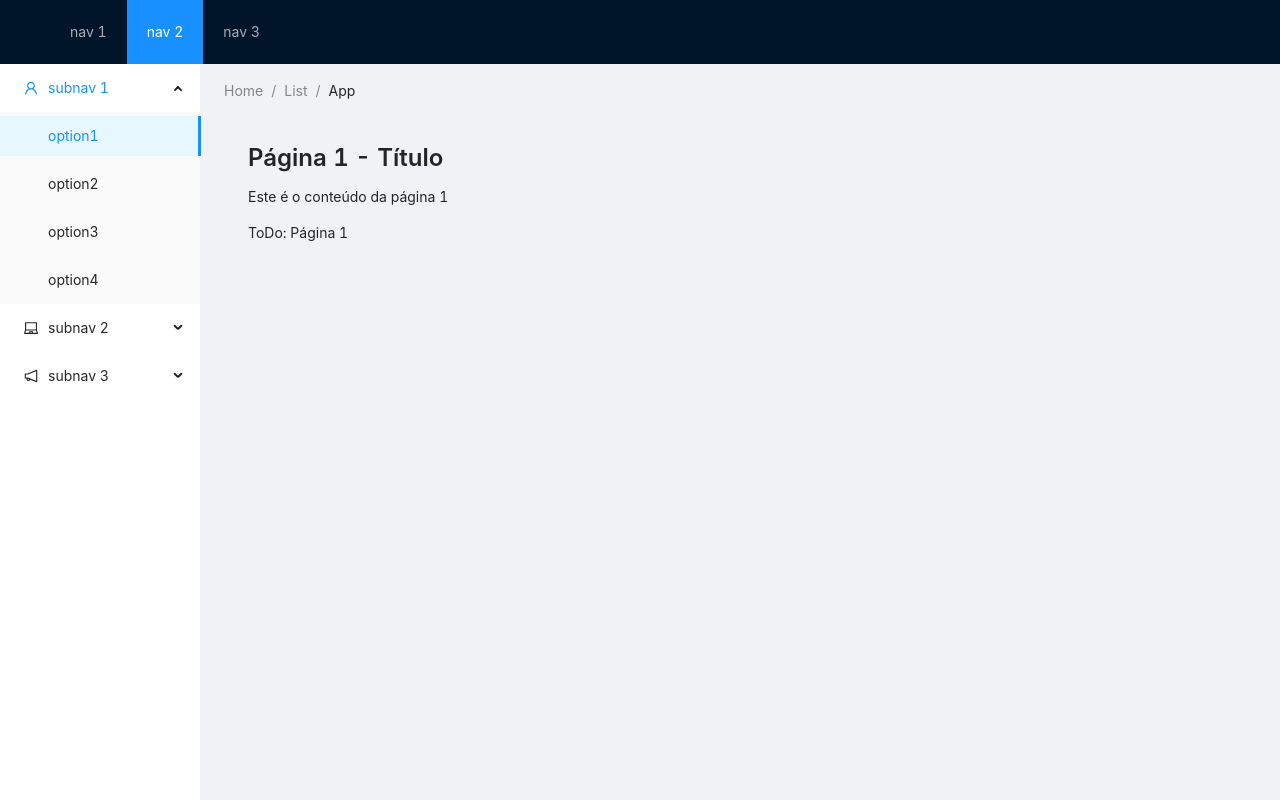
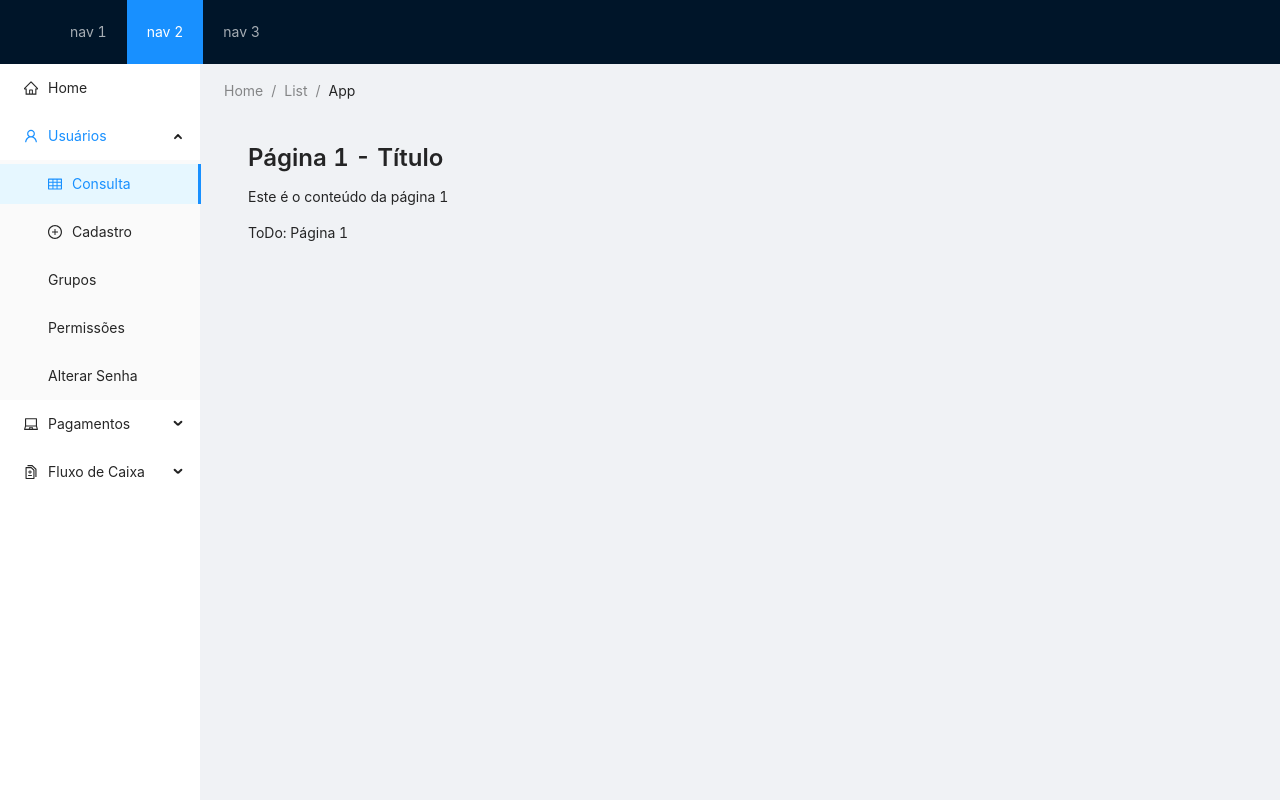
Before and after one commit to cascelli/psystems-site, a React (Create React App) app: page / in a window 1280 px wide. Built offline with nearby package versions, Linux system fonts and the light colour scheme.

Commit message:
Criando o menu de navegação básico

```diff
--- a/src/app/layouts/Default/Sidebar.tsx
+++ b/src/app/layouts/Default/Sidebar.tsx
@@ -4,6 +4,12 @@ import {
   UserOutlined,
   LaptopOutlined,
   NotificationOutlined,
+  HomeOutlined,
+  TableOutlined,
+  PlusCircleOutlined,
+  RiseOutlined,
+  FallOutlined,
+  DiffOutlined,
 } from '@ant-design/icons';
 
 const { Sider } = Layout; // Primeiro importa o Layout e depois desconstroi o Sider do Layout
@@ -23,35 +29,48 @@ export default function DefaultLayoutSidebar() {
         defaultOpenKeys={['sub1']}
         style={{ height: '100%', borderRight: 0 }}
       >
+        <Menu.Item key={'0'} icon={<HomeOutlined />}>
+          Home
+        </Menu.Item>
+
         <SubMenu
           key='sub1'
           icon={<UserOutlined />}
-          title='subnav 1'
+          title='Usuários'
         >
-          <Menu.Item key='1'>option1</Menu.Item>
-          <Menu.Item key='2'>option2</Menu.Item>
-          <Menu.Item key='3'>option3</Menu.Item>
-          <Menu.Item key='4'>option4</Menu.Item>
+          <Menu.Item key='1' icon={<TableOutlined />}>
+            Consulta
+          </Menu.Item>
+          <Menu.Item key='2' icon={<PlusCircleOutlined />}>
+            Cadastro
+          </Menu.Item>
+          <Menu.Item key='3'>Grupos</Menu.Item>
+          <Menu.Item key='4'>Permissões</Menu.Item>
+          <Menu.Item key='5'>Alterar Senha</Menu.Item>
         </SubMenu>
         <SubMenu
           key='sub2'
           icon={<LaptopOutlined />}
-          title='subnav 2'
+          title='Pagamentos'
         >
-          <Menu.Item key='5'>option5</Menu.Item>
-          <Menu.Item key='6'>option6</Menu.Item>
-          <Menu.Item key='7'>option7</Menu.Item>
-          <Menu.Item key='8'>option8</Menu.Item>
+          <Menu.Item key='6' icon={<TableOutlined />}>
+            Consulta
+          </Menu.Item>
+          <Menu.Item key='7' icon={<PlusCircleOutlined />}>
+            Cadastro
+          </Menu.Item>
         </SubMenu>
         <SubMenu
           key='sub3'
-          icon={<NotificationOutlined />}
-          title='subnav 3'
+          icon={<DiffOutlined />}
+          title='Fluxo de Caixa'
         >
-          <Menu.Item key='9'>option9</Menu.Item>
-          <Menu.Item key='10'>option10</Menu.Item>
-          <Menu.Item key='11'>option11</Menu.Item>
-          <Menu.Item key='12'>option12</Menu.Item>
+          <Menu.Item key='8' icon={<FallOutlined />}>
+            Despesa
+          </Menu.Item>
+          <Menu.Item key='9' icon={<RiseOutlined />}>
+            Receita
+          </Menu.Item>
         </SubMenu>
       </Menu>
     </Sider>
```
